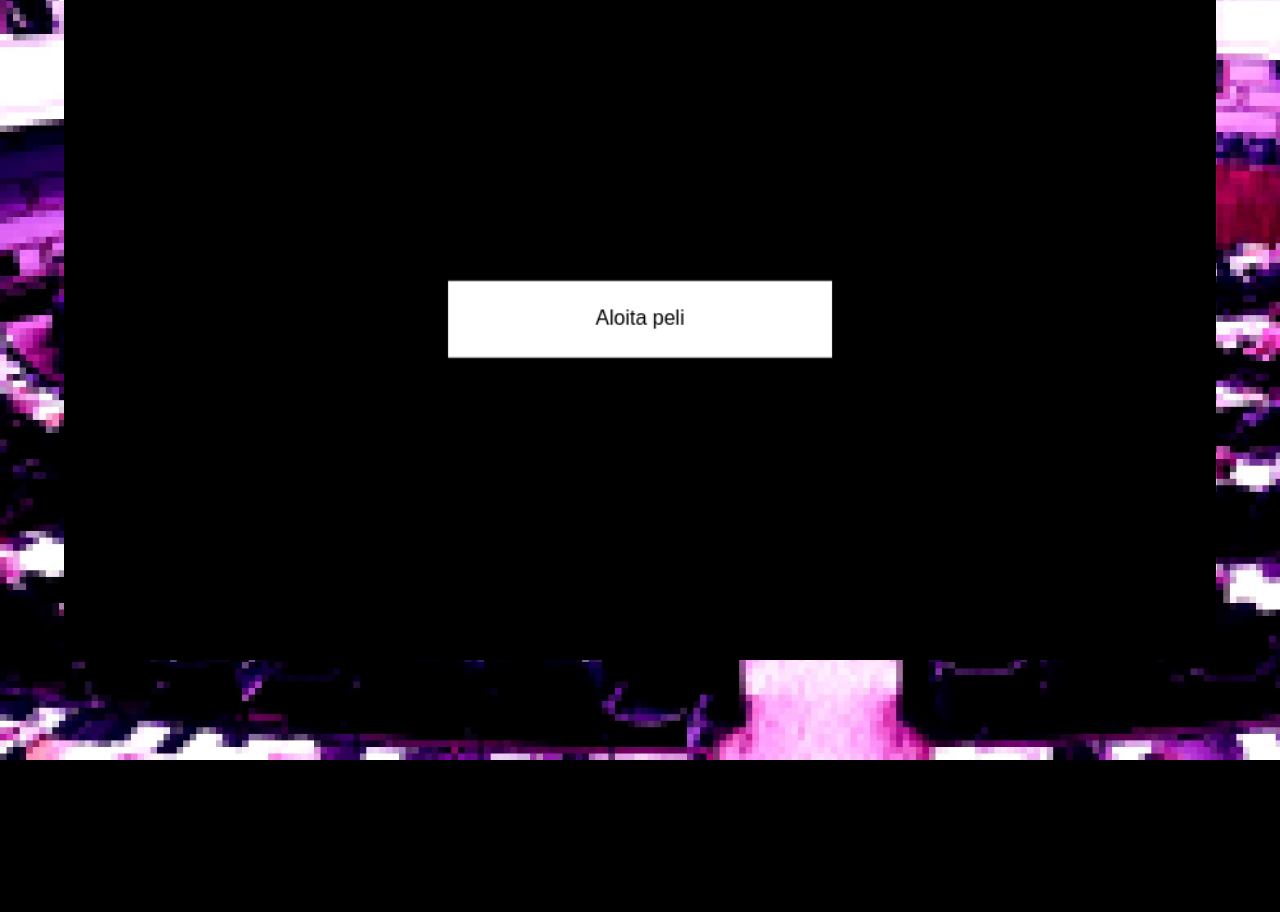
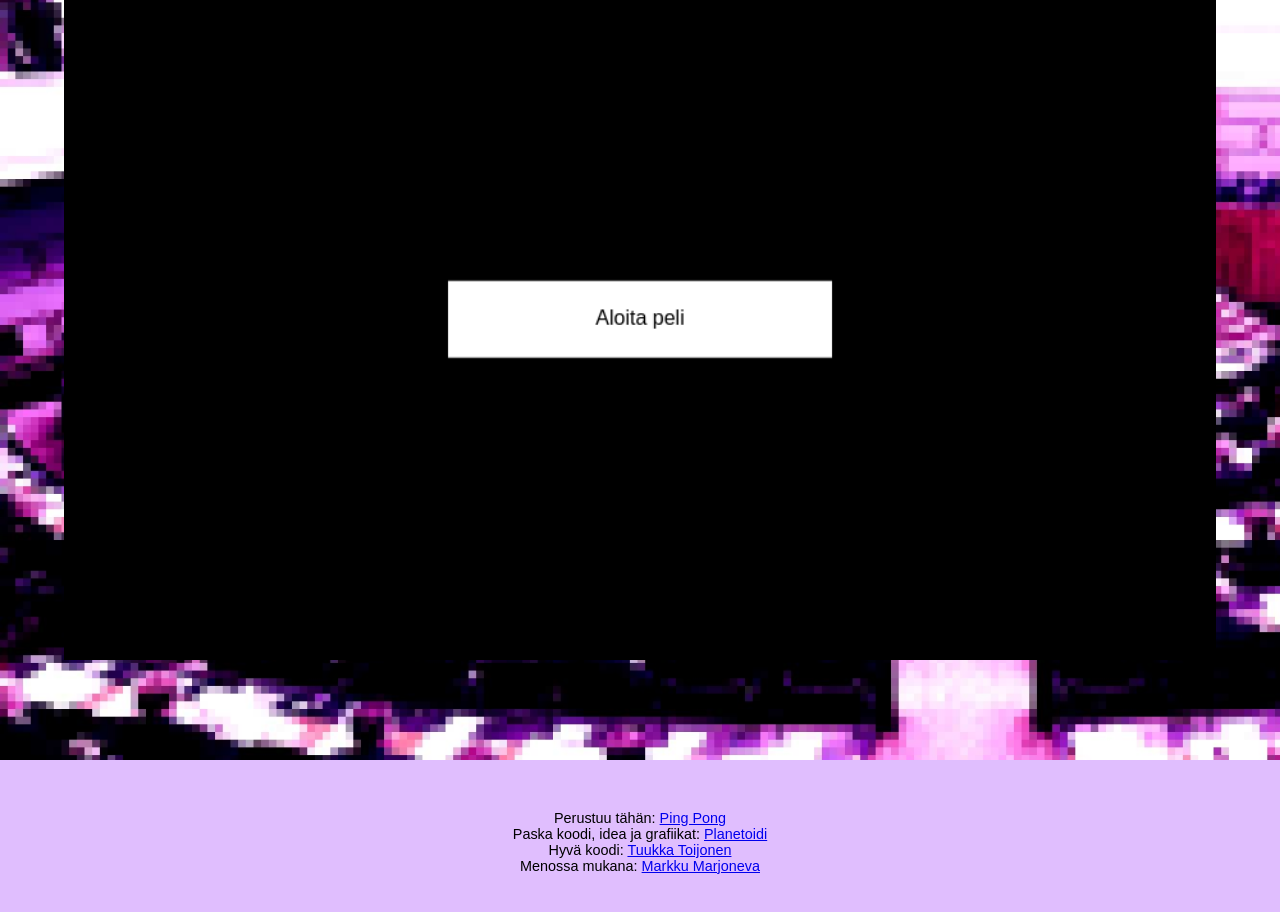
Before and after one commit to ninjapiraatti/Arkadianmakinoid, a plain HTML site: page index.html in a window 1280 px wide. Shown: the part 182-1094 px from the top of the page. Before the commit the page ends 942 px from the top, so only its background shows below. Drawn offline with nearby package versions, Linux system fonts and the light colour scheme; files that its build step writes are made by us from their sources.

Commit message:
Styles and credits

```diff
--- a/index.html
+++ b/index.html
@@ -41,7 +41,10 @@
 
         <div class="footer-container">
             <footer class="wrapper">
-                <h3></h3>
+                Perustuu tähän: <a href="http://cssdeck.com/labs/ping-pong-game-tutorial-with-html5-canvas-and-sounds">Ping Pong</a><br />
+                Paska koodi, idea ja grafiikat: <a href="http://planetoidi.com">Planetoidi</a><br />
+                Hyvä koodi: <a href="https://github.com/tuukkatoijonen">Tuukka Toijonen</a><br />
+                Menossa mukana: <a href="https://github.com/MaMa">Markku Marjoneva</a>
             </footer>
         </div>
 
--- a/scss/style.scss
+++ b/scss/style.scss
@@ -18,6 +18,10 @@ canvas{
 .footer-container{
 	text-align: center;
 	margin-top: 100px;
+	padding-top: 50px;
+	padding-bottom: 50px;
+	background-color: #E0BEFE;
+	font-size: 0.9rem;
 }
 
 @media only screen and (min-width: 700px) {
```
Also changed, not shown: css/style.css (deleted), 1 other file.
